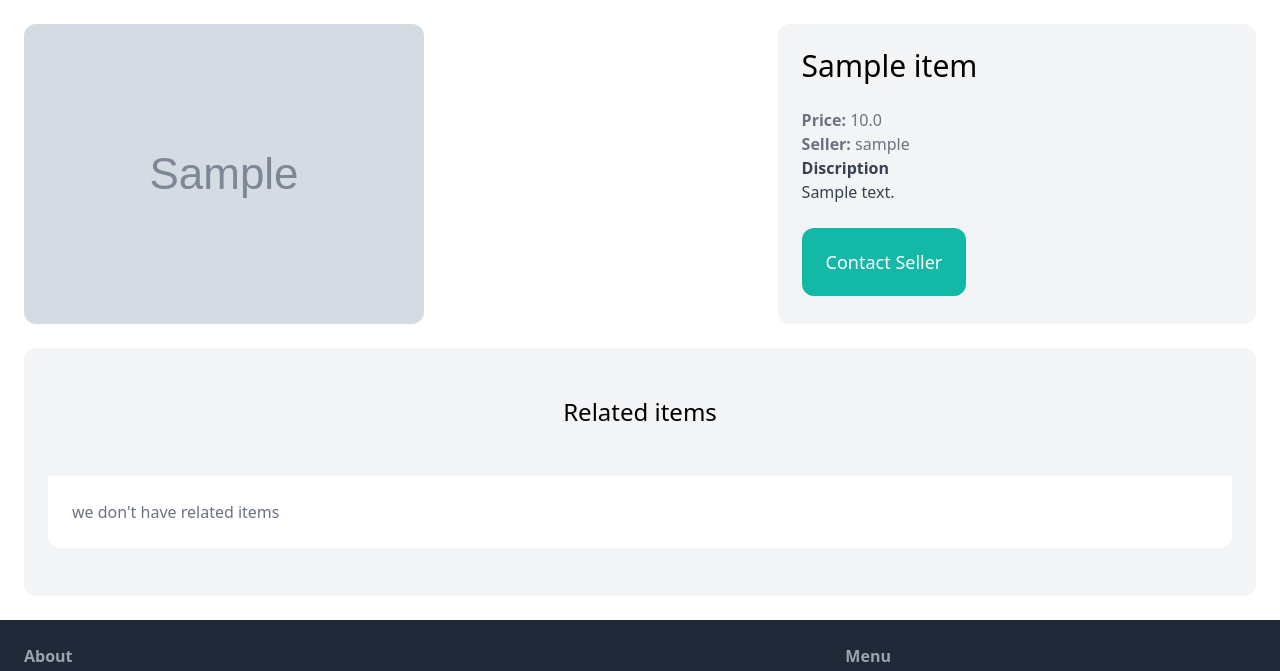
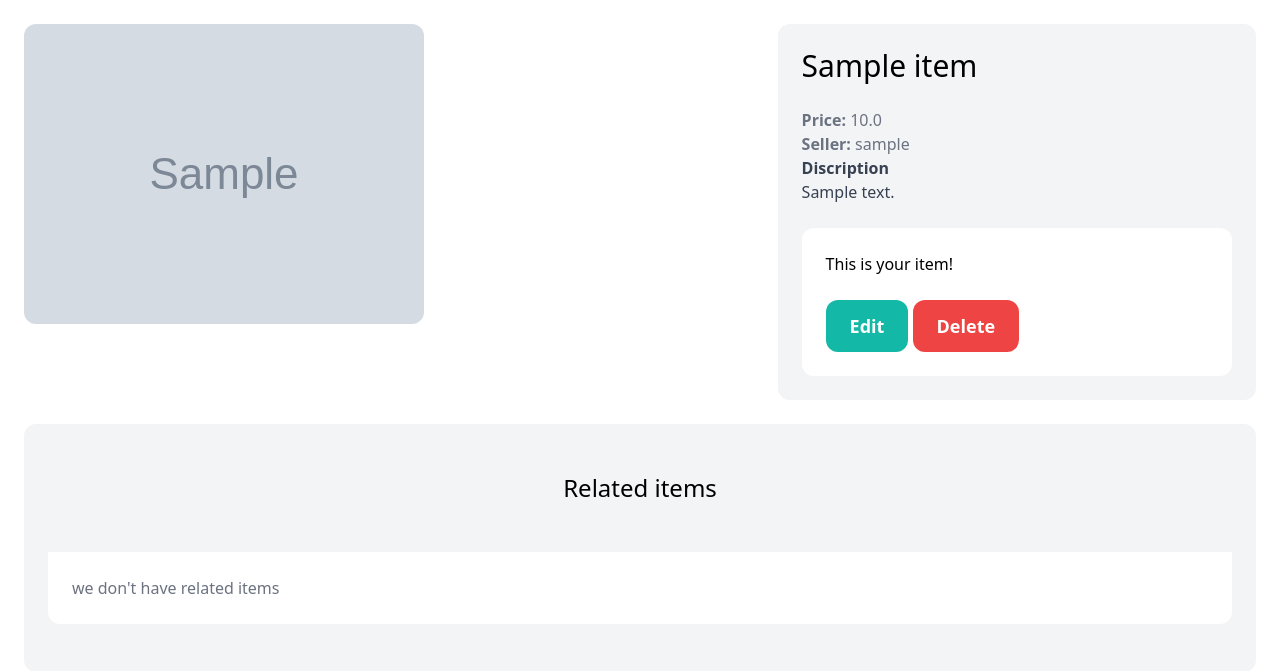
Before and after one commit to eyobbokru/Django-learning-marketplace, a Django app: page /items/1/ in a window 1280 px wide. Shown: the part 77-748 px from the top of the page. Run offline with Django 5.2, Linux system fonts and the light colour scheme; a user stored in the database is signed in; tables that the repository leaves empty hold one stand-in row (values such as "Sample post"); grey boxes marked "Sample" are stand-in pictures; some libraries are stand-ins or nearby versions.

Commit message:
delete item

```diff
--- a/dashboard/views.py
+++ b/dashboard/views.py
@@ -1,4 +1,4 @@
-from django.shortcuts import render
+from django.shortcuts import render, get_object_or_404
 from django.contrib.auth.decorators import login_required
 
 # Create your views here.
--- a/item/templates/item/detail.html
+++ b/item/templates/item/detail.html
@@ -17,14 +17,28 @@
       <strong>Discription</strong> <br />
       {{item.description}}
     </p>
-    {% endif %}
-
+    {% endif %} {% if request.user == item.created_by %}
+    <div class="mt-6 p-6 bg-white rounded-xl">
+      <p>This is your item!</p>
+      <a
+        href="#"
+        class="inline-block mt-6 px-6 py-3 text-lg font-semibold bg-teal-500 rounded-xl text-white"
+        >Edit</a
+      >
+      <a
+        href="{% url 'item:delete' item.id%}"
+        class="inline-block mt-6 px-6 py-3 text-lg font-semibold bg-red-500 rounded-xl text-white"
+        >Delete</a
+      >
+    </div>
+    {% else%}
     <a
       href="#"
       class="inline-block mt-6 px-6 py-5 text-lg font-semiblold bg-teal-500 rounded-xl text-white hover:bg-teal-700"
     >
       Contact Seller</a
     >
+    {% endif %}
   </div>
 </div>
 
--- a/item/urls.py
+++ b/item/urls.py
@@ -6,5 +6,6 @@ app_name = 'item'
 
 urlpatterns = [
     path('new/', views.new, name='new'),
-    path('<int:pk>/', views.detail, name='detail')
+    path('<int:pk>/', views.detail, name='detail'),
+    path('<int:pk>/delete/', views.delete, name='delete')
 ]
--- a/item/views.py
+++ b/item/views.py
@@ -31,3 +31,9 @@ def new(request):
 
     return render(request, 'item/form.html', {'form':form,
                                               'title':'New item'})
+@login_required
+def delete(request, pk):
+    item = get_object_or_404(Item, pk=pk, created_by=request.user)
+    item.delete()
+
+    return redirect('dashboard:index')
```
